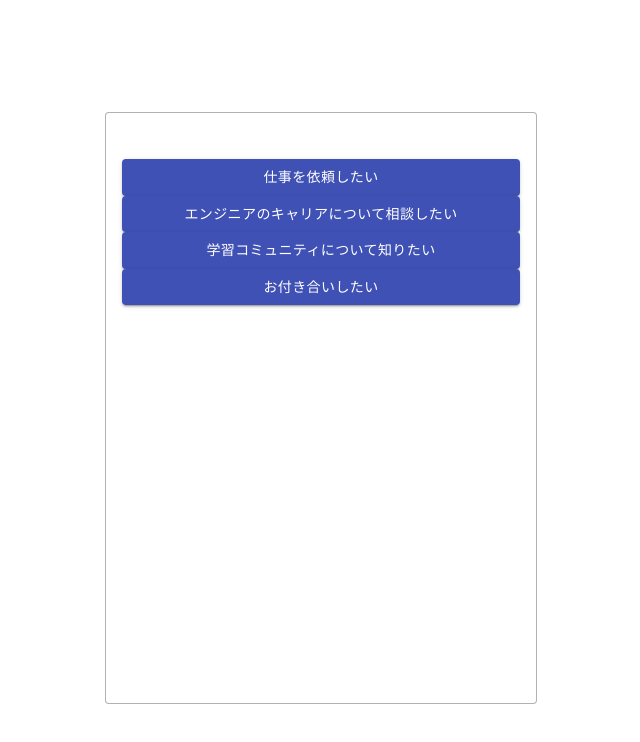
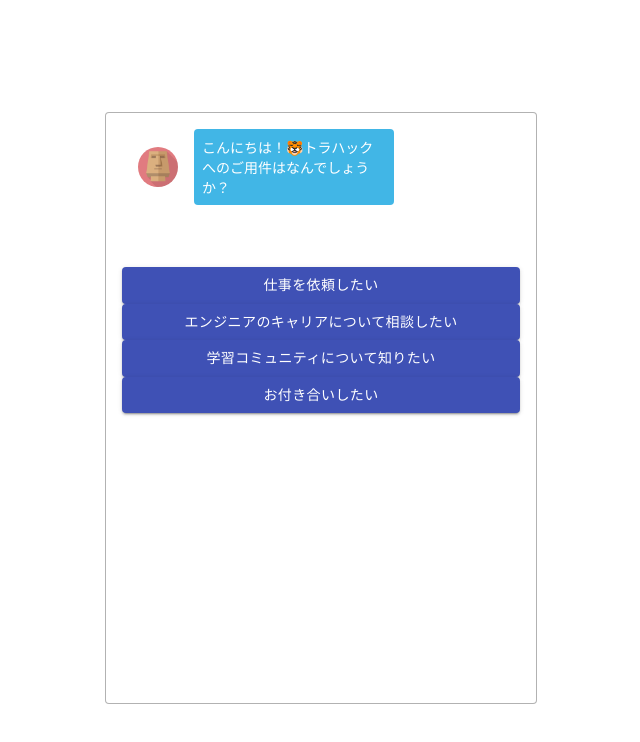
Before and after one commit to Kento-Ishizaki/learn-react, a React (Create React App) app: page / in a window 1280 px wide. Shown: the top 742 px of the page, without its empty margins (319-959 px from the left). Built offline with nearby package versions, Linux system fonts and the light colour scheme.

Commit message:
WIP: チャットUIの土台作成

```diff
--- a/src/App.jsx
+++ b/src/App.jsx
@@ -1,7 +1,7 @@
 import React from "react";
 import defaultDataset from "./data/dataset";
 import "./assets/styles/style.css";
-import { AnswersList } from "./components/index";
+import { AnswersList, Chats } from "./components/index";
 
 export default class App extends React.Component {
   constructor(props) {
@@ -21,14 +21,28 @@
     this.setState({ answers: initAnswers });
   };
 
+  initChats = () => {
+    const initDataset = this.state.dataset[this.state.currentId];
+    const chat = {
+      text: initDataset.question,
+      type: "question",
+    };
+
+    const chats = this.state.chats;
+    chats.push(chat);
+    this.setState({ chats: chats });
+  };
+
   componentDidMount() {
     this.initAnswer();
+    this.initChats();
   }
 
   render() {
     return (
       <section className="c-section">
         <div className="c-box">
+          <Chats chats={this.state.chats} />
           <AnswersList answers={this.state.answers} />
         </div>
       </section>
--- /dev/null
+++ b/src/components/Chat.jsx
@@ -0,0 +1,26 @@
+import React from "react";
+import ListItem from "@material-ui/core/ListItem";
+import ListItemAvatar from "@material-ui/core/ListItemAvatar";
+import Avatar from "@material-ui/core/Avatar";
+import Moai from "../assets/images/moai.png";
+import Shuttle from "../assets/images/shuttle.png";
+
+const Chat = (props) => {
+  const isQuestion = props.type === "question";
+  const classes = isQuestion ? "p-chat__row" : "p-chat__reverse";
+
+  return (
+    <ListItem className={classes}>
+      <ListItemAvatar>
+        {isQuestion ? (
+          <Avatar alt="icon" src={Moai} />
+        ) : (
+          <Avatar alt="icon" src={Shuttle} />
+        )}
+      </ListItemAvatar>
+      <div className="p-chat__bubble">{props.text}</div>
+    </ListItem>
+  );
+};
+
+export default Chat;
--- /dev/null
+++ b/src/components/Chats.jsx
@@ -0,0 +1,27 @@
+import React from "react";
+import { makeStyles } from "@material-ui/core/styles";
+import List from "@material-ui/core/List";
+import { Chat } from "./index";
+
+const useStyles = makeStyles((theme) => ({
+  root: {
+    width: "100%",
+    maxWidth: "36ch",
+    backgroundColor: theme.palette.background.paper,
+  },
+}));
+
+const Chats = (props) => {
+  const classes = useStyles();
+  return (
+    <List className={classes.root}>
+      {props.chats.map((chat, index) => {
+        return (
+          <Chat text={chat.text} type={chat.type} key={index.toString()} />
+        );
+      })}
+    </List>
+  );
+};
+
+export default Chats;
--- a/src/components/index.js
+++ b/src/components/index.js
@@ -1,2 +1,4 @@
 export { default as AnswersList } from "./AnswersList";
 export { default as Answer } from "./Answer";
+export { default as Chats } from "./Chats";
+export { default as Chat } from "./Chat";
```
Also changed, not shown: src/assets/images/moai.png (added), src/assets/images/shuttle.png (added).
